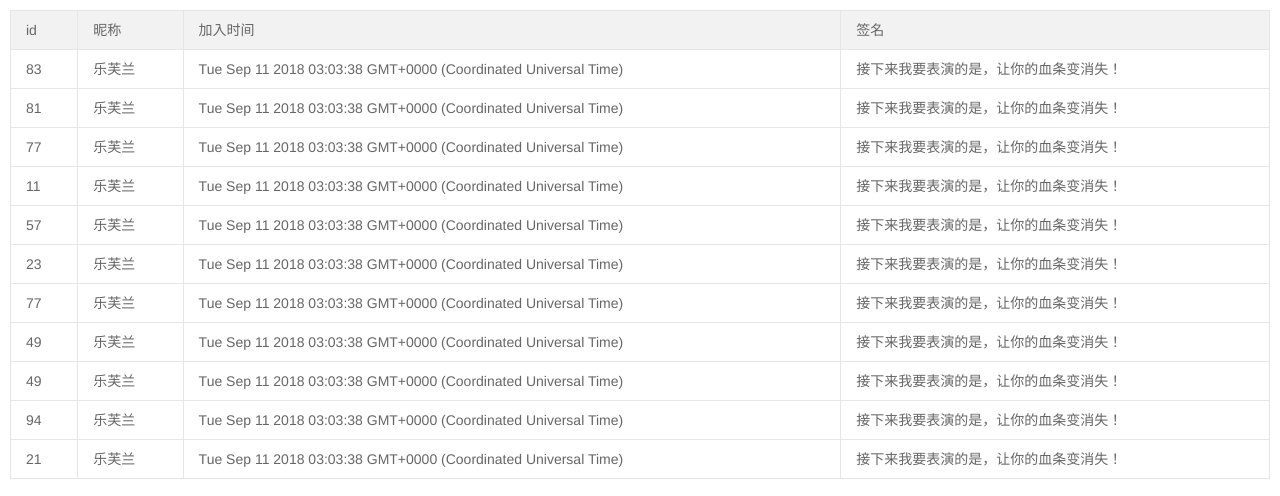
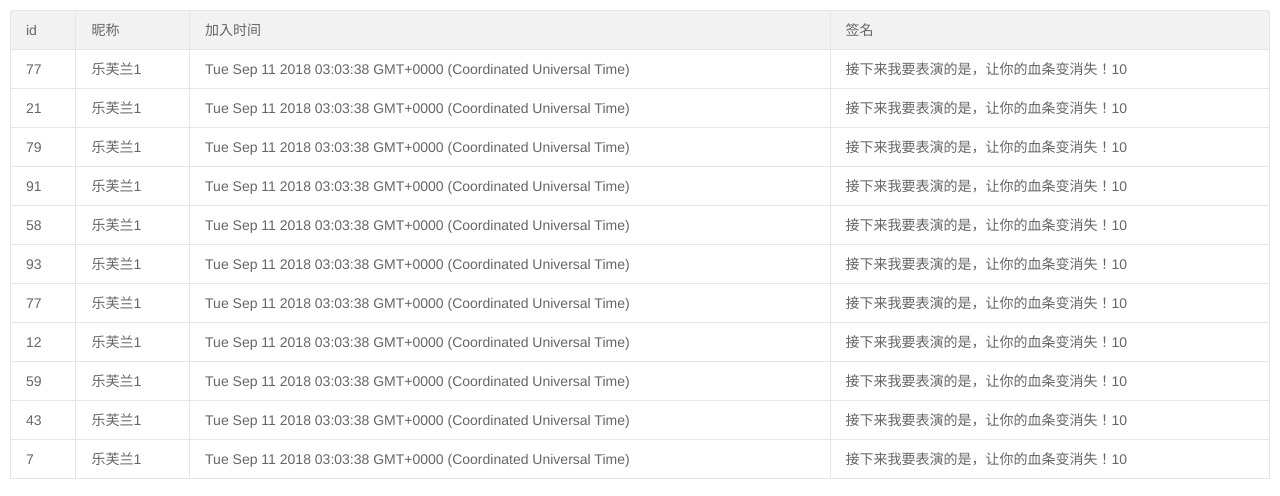
Before and after one commit to LJH-lijiahui/databox, a plain HTML site: page layui/component/userLists.html in a window 1280 px wide. Shown: the top 496 px of the page. Drawn offline with Linux system fonts and the light colour scheme.

Commit message:
2018.09.11更新 优化静态table渲染机制

```diff
--- a/layui/component/userLists.html
+++ b/layui/component/userLists.html
@@ -55,10 +55,12 @@
     //obj包含了当前分页的所有参数，比如：
     console.log(obj.curr); //得到当前页，以便向服务端请求对应页的数据。
     console.log(obj.limit); //得到每页显示的条数
+    	mkobj(obj.curr,obj.limit)
 
     //首次不执行
     if(!first){
     	console.log(obj)
+    	mkobj(obj.curr,obj.limit)
       //do something
     }
   }
@@ -66,7 +68,7 @@
 });
 	var userboot=1;
 	var lenght=10;
-	var lihtml="";
+
 	var name="乐芙兰";
 	var nowtime=new Date();
 	var id=Math.random()*100;
@@ -75,16 +77,20 @@
 		  '<a class="layui-btn layui-btn-xs" lay-event="edit">编辑</a>'+
 		  '<a class="layui-btn layui-btn-danger layui-btn-xs" lay-event="del">删除</a>'+
 		  '<a class="layui-btn layui-btn-xs" lay-event="stop">停止</a>';
-	for(var i=0;i<=lenght;i++){
+	function mkobj(page,limit){
+		var lihtml="";
+		for(var i=0;i<=lenght;i++){
 		lihtml+='<tr>'+
 		'<td>'+Math.floor(Math.random()*100)+'</td>'+
-		'<td>'+name+'</td>'+
+		'<td>'+name+page+'</td>'+
 		'<td>'+nowtime+'</td>'+
-		'<td>'+text+'</td>'+
+		'<td>'+text+limit+'</td>'+
 //		'<td>'+btnhtml+'</td>'+
 		'</tr>';
 	}
 	$('.tablebox').html(lihtml);
+	}
+
 </script>
 </body>
 </html>
```
